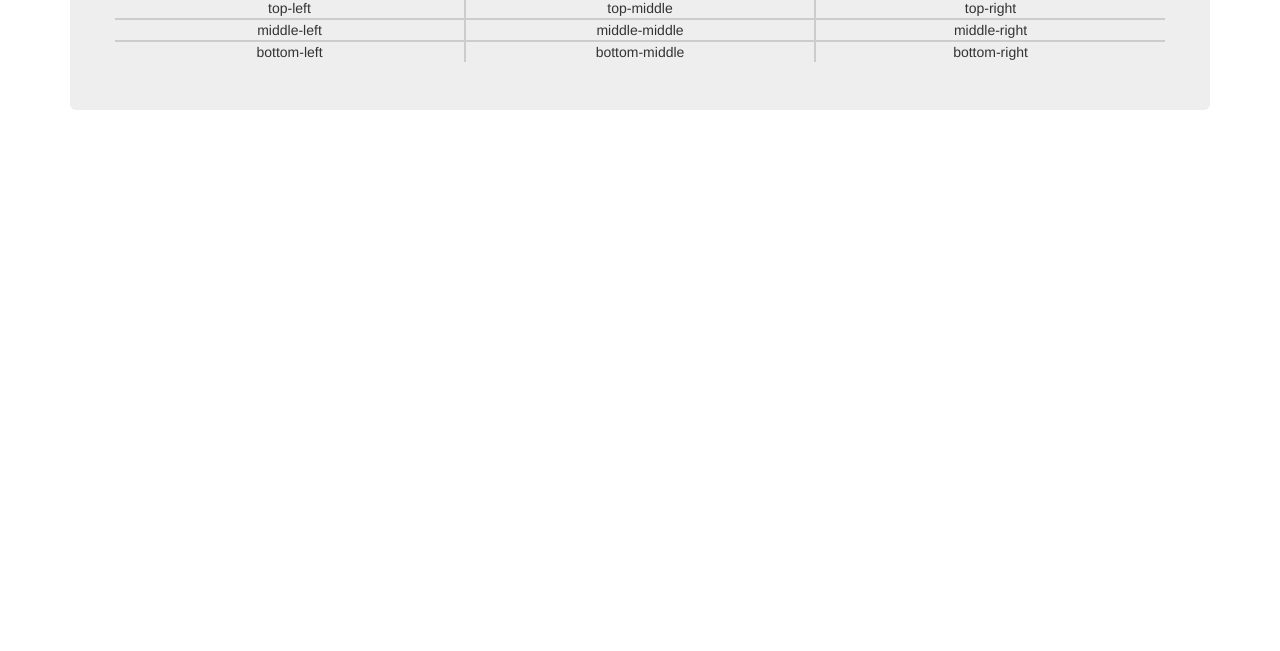
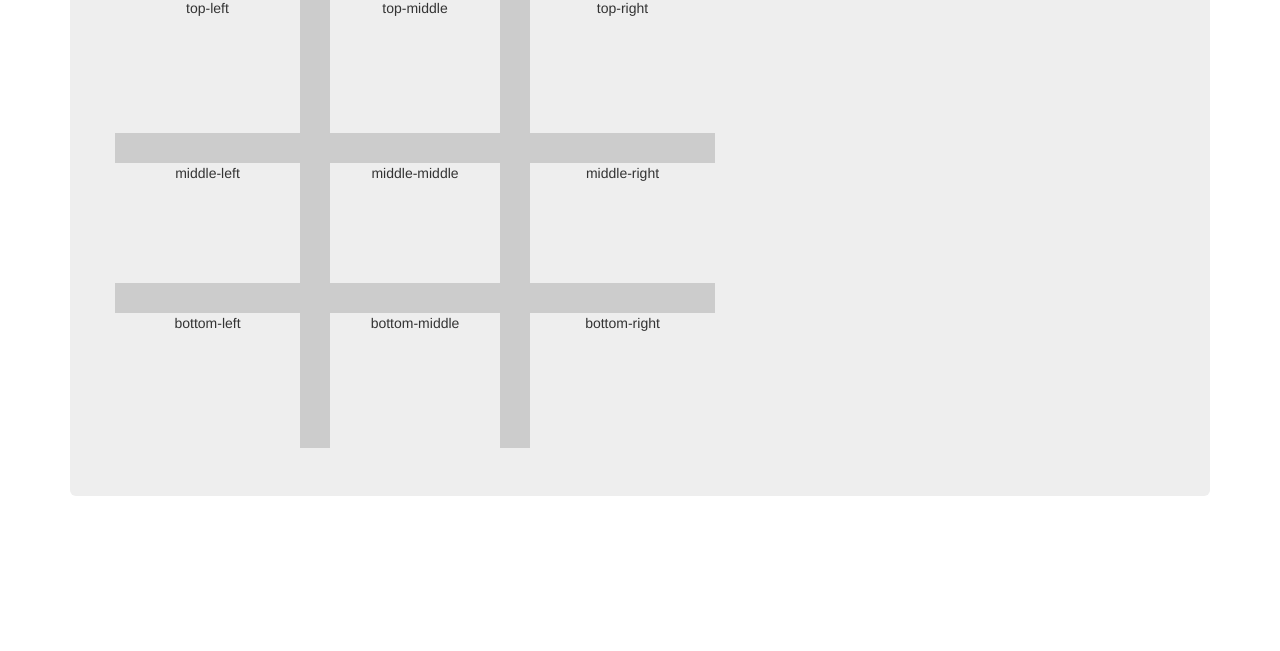
Before and after one commit to robynsmith/fccTicTacToe, a plain HTML site: page index.html in a window 1280 px wide. Shown: the part 149-800 px from the top of the page. Drawn offline with nearby package versions, Linux system fonts and the light colour scheme.

Commit message:
Updated CSS

```diff
--- a/index.html
+++ b/index.html
@@ -10,21 +10,21 @@
   <body>
     <div class="container">
       <div class="jumbotron text-center">
-        <h1>fccPTicTacToe</h1>
+        <h1>fccTicTacToe</h1>
         <div class="row">
-          <div class="col-md-4 top top-left">top-left</div>
-          <div class="col-md-4 top top-middle">top-middle</div>
-          <div class="col-md-4 top top-right">top-right</div>
+          <div class="col-md-4 box-content top top-left">top-left</div>
+          <div class="col-md-4 box-content top top-middle">top-middle</div>
+          <div class="col-md-4 top box-content top-right">top-right</div>
         </div>
         <div class="row">
-          <div class="col-md-4 middle middle-left">middle-left</div>
-          <div class="col-md-4 middle middle-middle">middle-middle</div>
-          <div class="col-md-4 middle middle-right">middle-right</div>
+          <div class="col-md-4 box-content middle middle-left">middle-left</div>
+          <div class="col-md-4 box-content middle middle-middle">middle-middle</div>
+          <div class="col-md-4 box-content middle middle-right">middle-right</div>
         </div>
         <div class="row">
-          <div class="col-md-4 bottom bottom-left">bottom-left</div>
-          <div class="col-md-4 bottom bottom-middle">bottom-middle</div>
-          <div class="col-md-4 bottom bottom-right">bottom-right</div>
+          <div class="col-md-4 box-content bottom bottom-left">bottom-left</div>
+          <div class="col-md-4 box-content bottom bottom-middle">bottom-middle</div>
+          <div class="col-md-4 box-content bottom bottom-right">bottom-right</div>
         </div>
       </div>
     </div>
--- a/styles.css
+++ b/styles.css
@@ -5,57 +5,69 @@
 .box-content {
     display: inline-block;
     width: 200px;
-    padding: 10px;
+    min-height: 150px;
 }
 
 .top {
     border-bottom: 1px solid #ccc;
+    border-width: 15px;
 }
 
 .top-middle {
 	border-left: 1px solid #ccc;
 	border-right: 1px solid #ccc;
+	border-width: 15px;
 }
 
 .top-right {
     border-left: 1px solid #ccc;
+    border-width: 15px;
 }
 
 .top-left {
     border-right: 1px solid #ccc;
+    border-width: 15px;
 }
 
 .middle {
     border-bottom: 1px solid #ccc;
     border-top: 1px solid #ccc;
+    border-width: 15px;
 }
 
 .middle-middle {
 	border-left: 1px solid #ccc;
 	border-right: 1px solid #ccc;
+	border-width: 15px;
 }
 
 .middle-right {
     border-left: 1px solid #ccc;
+    border-width: 15px;
 }
 
 .middle-left {
     border-right: 1px solid #ccc;
+    border-width: 15px;
 }
 
 .bottom {
     border-top: 1px solid #ccc;
+    border-width: 15px;
 }
 
 .bottom-middle {
 	border-left: 1px solid #ccc;
 	border-right: 1px solid #ccc;
+	border-width: 15px;
 }
 
 .bottom-right {
     border-left: 1px solid #ccc;
+    border-width: 15px;
 }
 
 .bottom-left {
     border-right: 1px solid #ccc;
+    border-width: 15px;
 }
```
